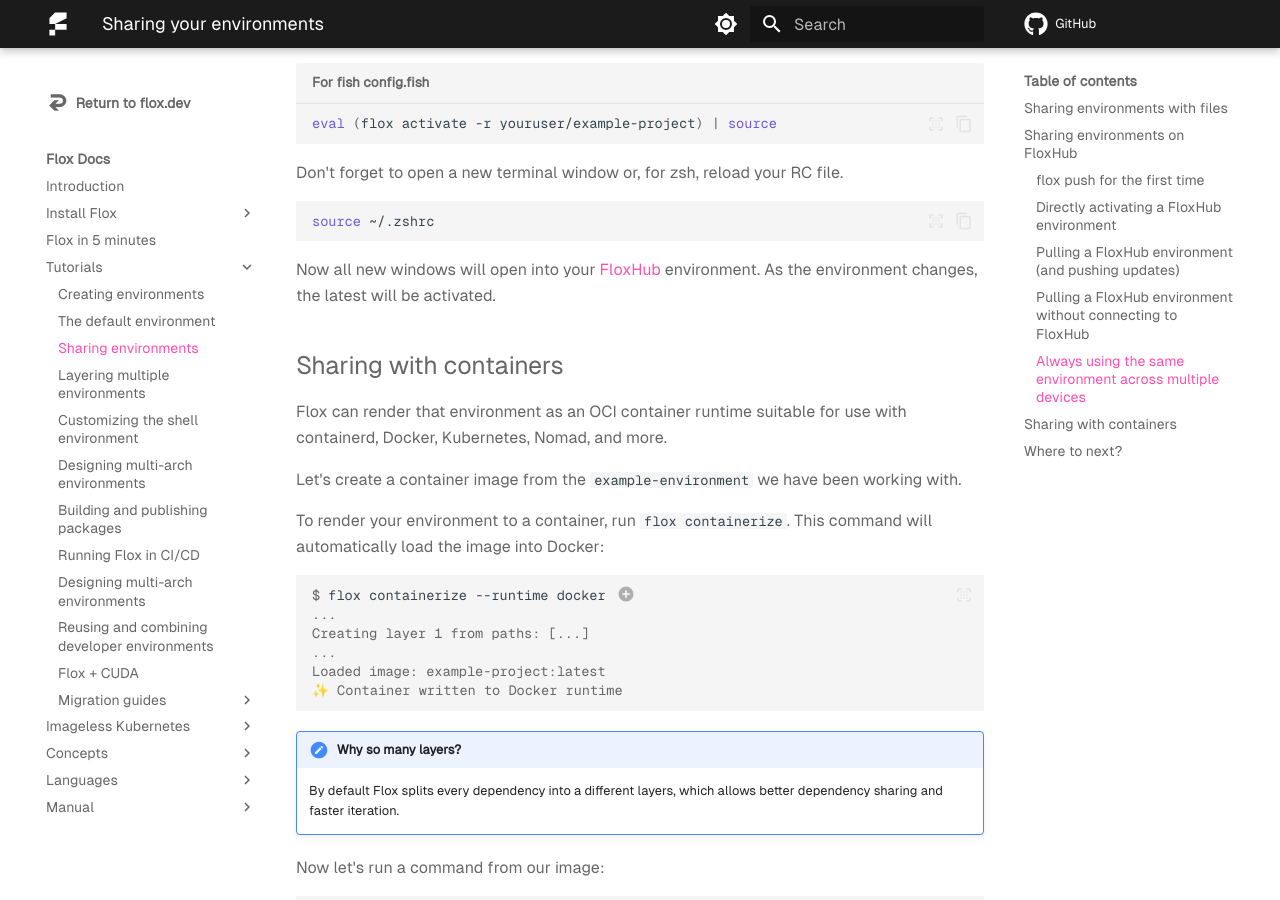
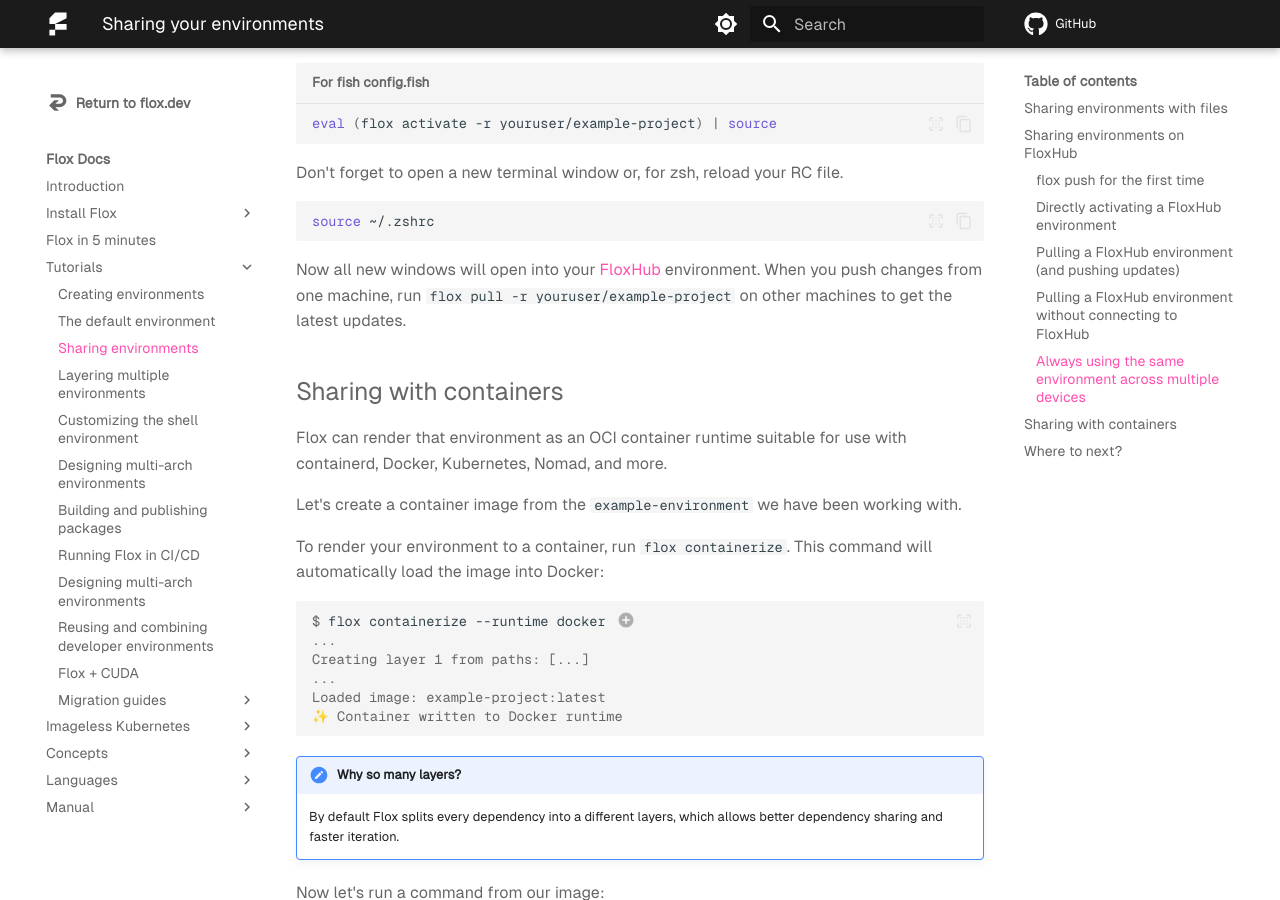
Before and after one commit to flox/floxdocs, an MkDocs documentation site: the page built from docs/tutorials/sharing-environments.md, in a window 1280 px wide and 900 px high, scrolled down 4113 px. Built offline with MkDocs 1.6.1 and Material for MkDocs 9.7.7, drawn with Linux system fonts in a browser that asks for light colours; plug-ins that fetch from the network failed and are left out; comment, search, counter and statistics services are not loaded.

Commit message:
fix: clarify pull needed to sync updates across machines

````diff
--- a/docs/tutorials/sharing-environments.md
+++ b/docs/tutorials/sharing-environments.md
@@ -184,7 +184,7 @@
 source ~/.zshrc
 ```
 
-Now all new windows will open into your [FloxHub][floxhub_concept] environment. As the environment changes, the latest will be activated.
+Now all new windows will open into your [FloxHub][floxhub_concept] environment. When you push changes from one machine, run `flox pull -r youruser/example-project` on other machines to get the latest updates.
 
 ## Sharing with containers
 
````
